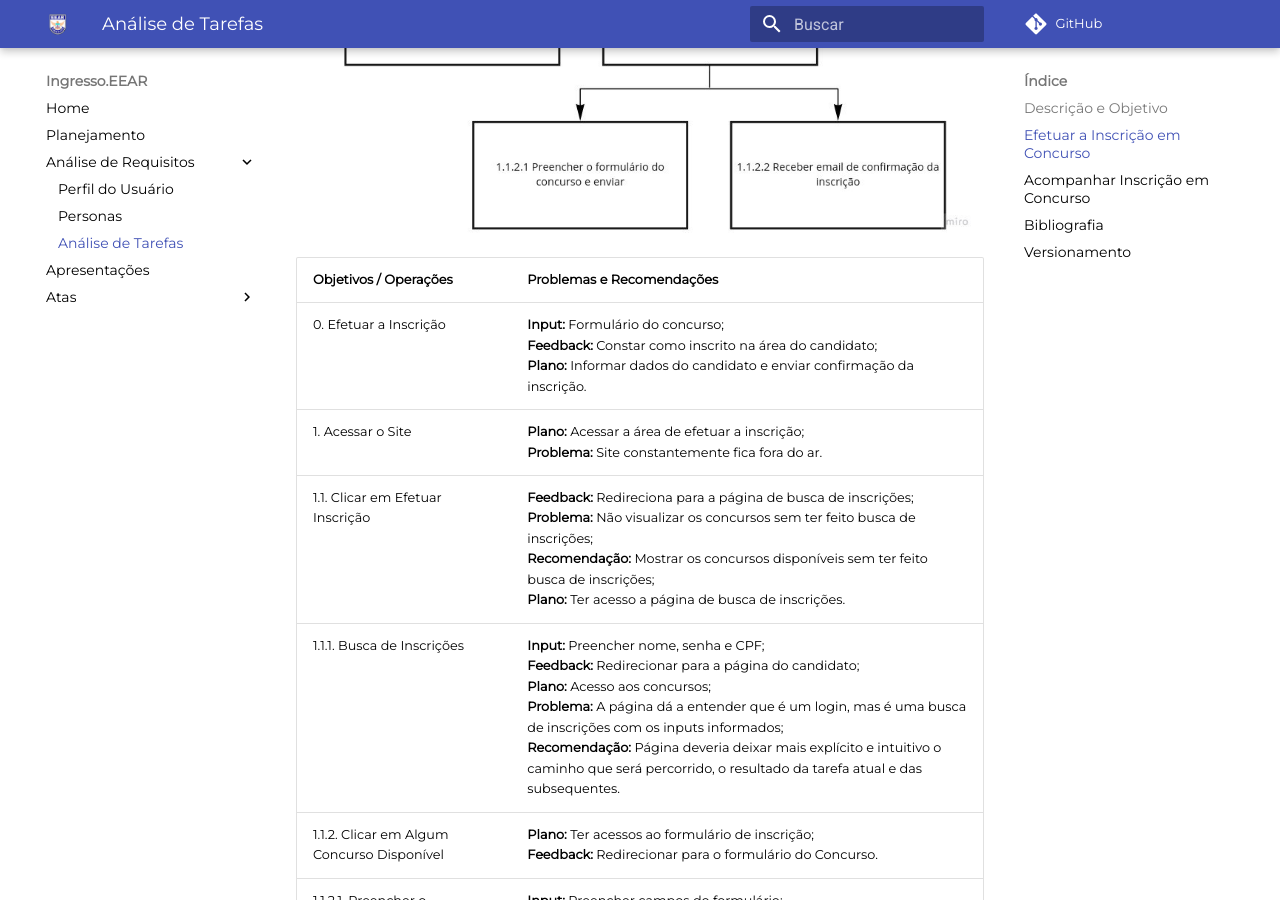
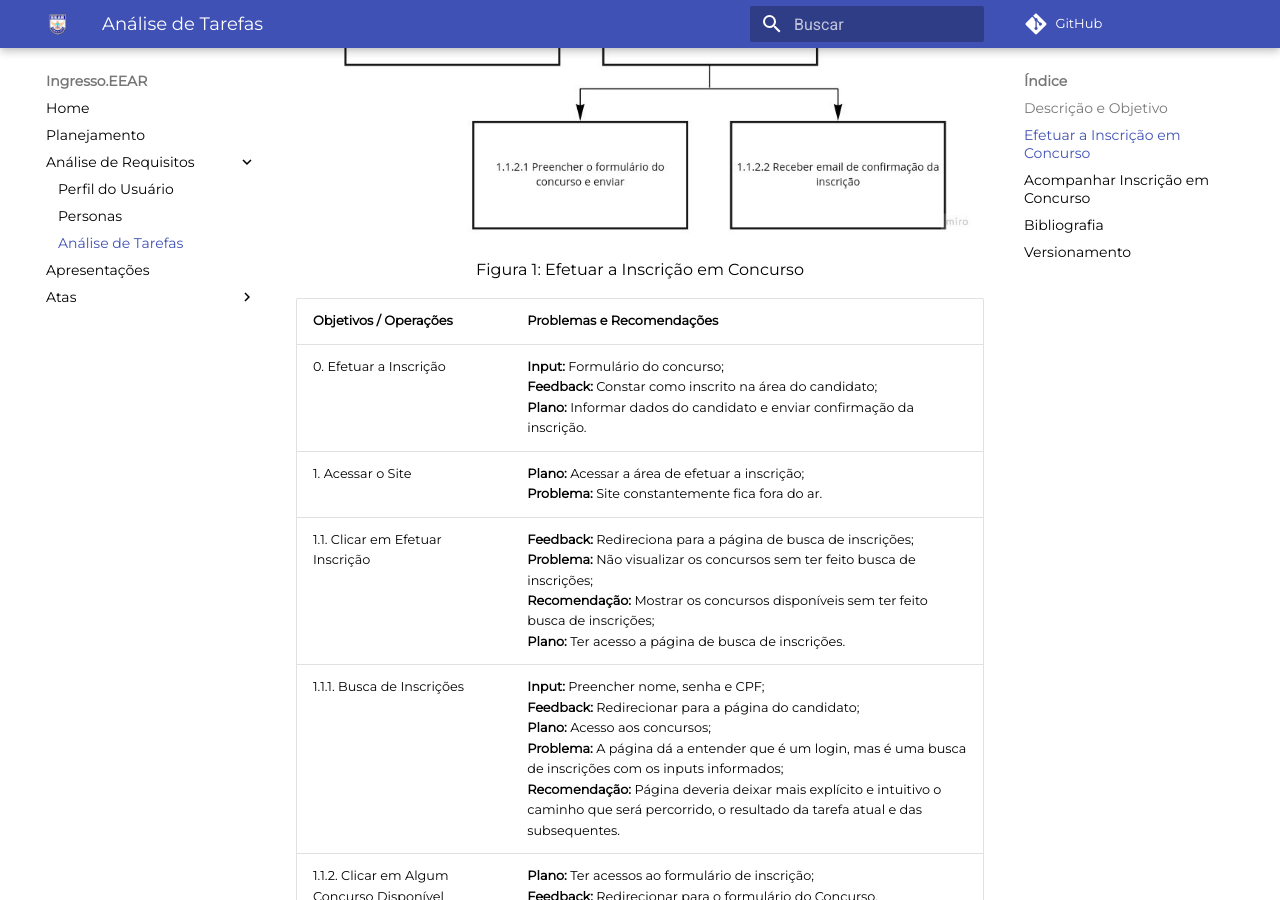
Before and after one commit to CarlosZoft/2020.2-Ingresso.eear, an MkDocs documentation site: the page built from docs/analise-de-requisitos/analise-de-tarefas.md, in a window 1280 px wide and 900 px high, scrolled down 1420 px. Built offline with MkDocs 1.6.1 and Material for MkDocs 9.7.7, drawn with Linux system fonts in a browser that asks for light colours; comment, search, counter and statistics services are not loaded; some of the changed text lies outside the part shown.

Commit message:
Corrigindo erro das imagens Analise de Tarefas

```diff
--- a/docs/analise-de-requisitos/analise-de-tarefas.md
+++ b/docs/analise-de-requisitos/analise-de-tarefas.md
@@ -17,7 +17,8 @@
 
 ## Efetuar a Inscrição em Concurso
 
-![Cronograma de atividades](/assets/imagens/analise_tarefa_1.jpg)
+![Efetuar a inscrição em concurso](../assets/imagens/analise_tarefa_1.jpg)
+<center>Figura 1: Efetuar a Inscrição em Concurso</center>
 
 | **Objetivos / Operações** | **Problemas e Recomendações** |
 | --- | --- |
@@ -32,7 +33,8 @@
 
 ## Acompanhar Inscrição em Concurso
 
-![Cronograma de atividades](/assets/imagens/analise_tarefa_2.jpg)
+![Acompanhar inscrição em concurso](../assets/imagens/analise_tarefa_2.jpg)
+<center>Figura 2: Acompanhar Inscrição em Concurso</center>
 
 | **Objetivos / Operações** | **Problemas e Recomendações** |
 | --- | --- |
```
